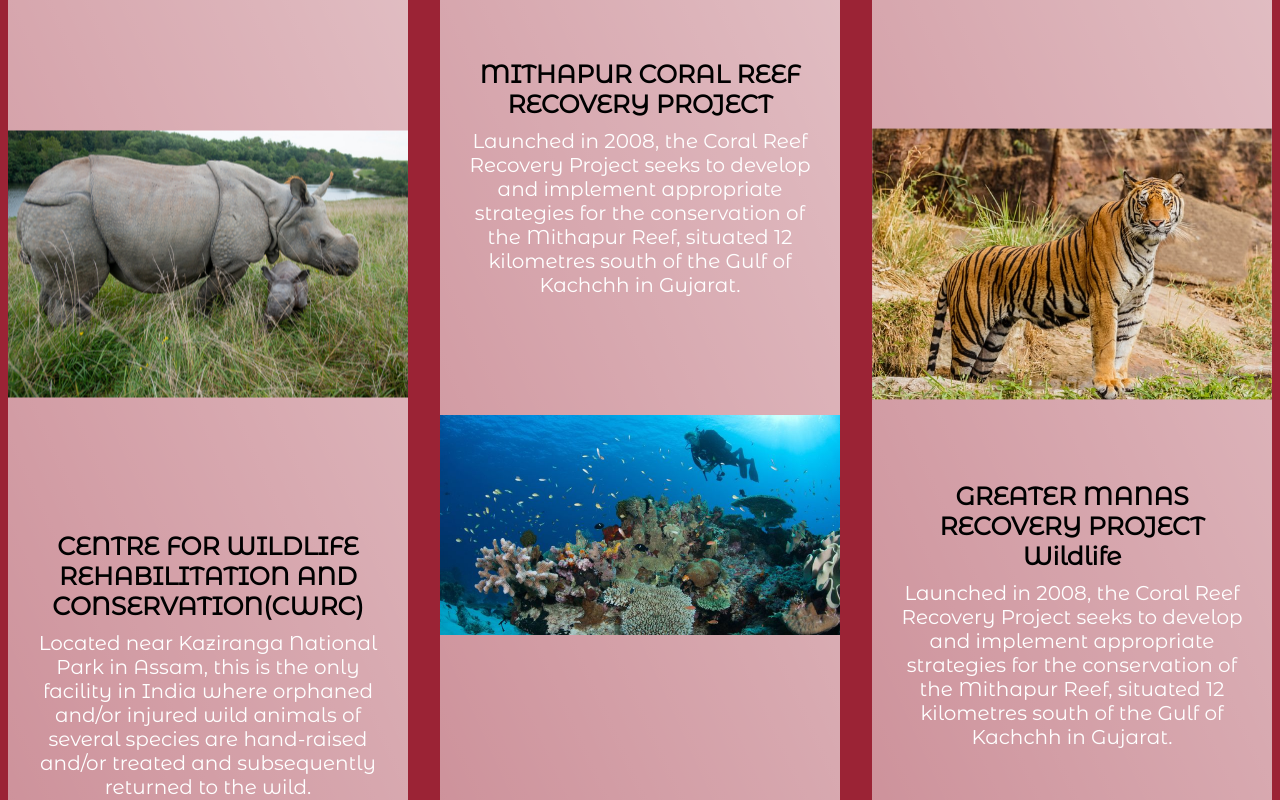
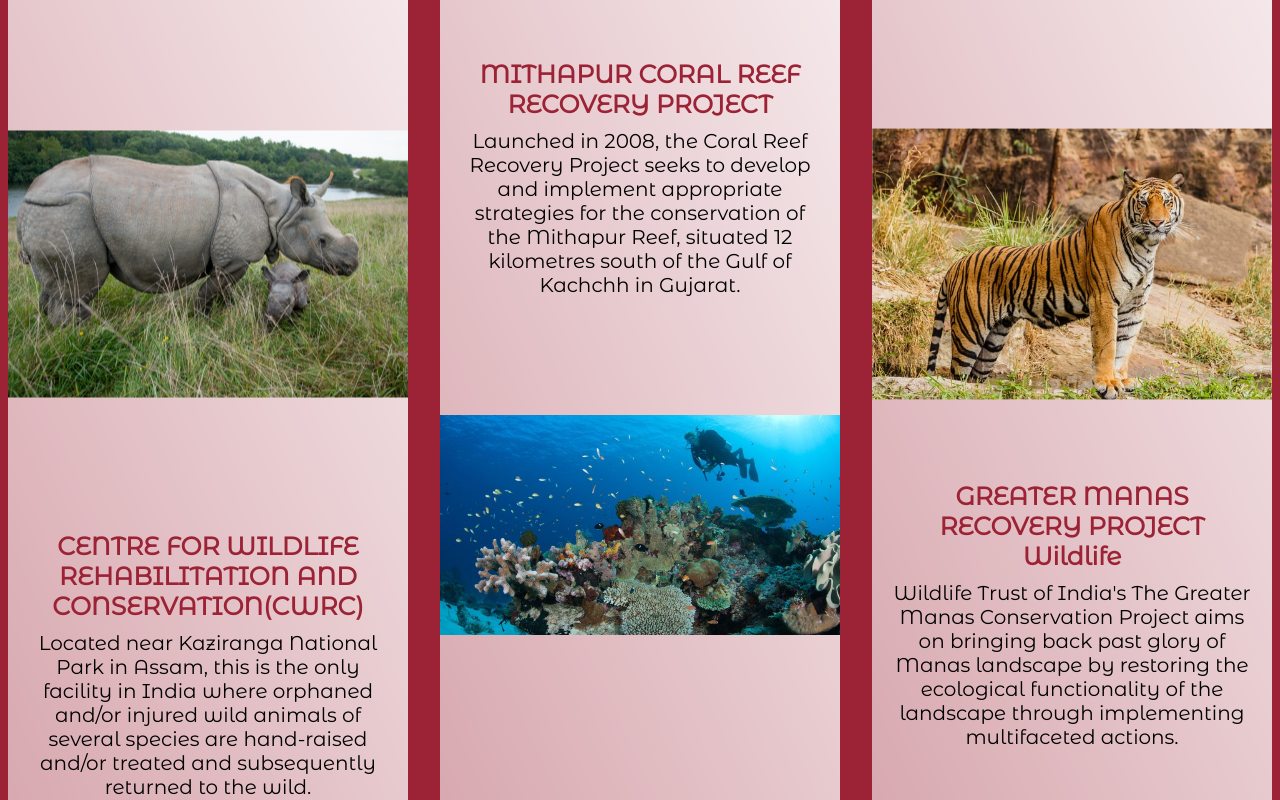
Before and after one commit to Daku1/TheSanctuary, a React (Create React App) app: page / in a window 1280 px wide. Shown: the part 980-1780 px from the top of the page. Built offline with nearby package versions, Linux system fonts and the light colour scheme.

Commit message:
debugged

```diff
--- a/src/components/Cards/Cards.css
+++ b/src/components/Cards/Cards.css
@@ -28,12 +28,12 @@
     text-align: center;
     background-image: linear-gradient(
         to right top,
-        rgba(255, 255, 255, 0.5),
-        rgba(255, 255, 255, 0.7)
+        rgba(255, 255, 255, 0.6),
+        rgba(255, 255, 255, 0.9)
     );
     padding: 1rem;
     margin: 1rem;
-    color: black;
+    color: #9b2335;
     list-style: none;
     border-radius: 10px;
     width: 25rem;
@@ -52,6 +52,7 @@
 .text-wrapper p {
     margin-top: 10px;
     font-size: 20px;
+    color: black;
 }
 
 @media screen and (max-width: 1028px) {
@@ -63,14 +64,14 @@
     }
     .card {
         background-image: linear-gradient(
-                to right top,
-                rgba(255, 255, 255, 0.6),
-                rgba(255, 255, 255, 0.8)
-            )
-            url('I:\intern\TheSanctuary\src\images\back3.jpg');
+            to right top,
+            rgba(255, 255, 255, 0.6),
+            rgba(255, 255, 255, 0.9)
+        );
         padding: 2rem;
         margin: 1rem;
-        color: black;
+
+        color: #9b2335;
         list-style: none;
         border-radius: 10px;
         height: 55rem;
--- a/src/components/Cards/Cards.js
+++ b/src/components/Cards/Cards.js
@@ -45,11 +45,11 @@ function Cards() {
                     <div className="text-wrapper">
                         <h2>GREATER MANAS RECOVERY PROJECT Wildlife</h2>
                         <p>
-                            Launched in 2008, the Coral Reef Recovery Project
-                            seeks to develop and implement appropriate
-                            strategies for the conservation of the Mithapur
-                            Reef, situated 12 kilometres south of the Gulf of
-                            Kachchh in Gujarat.
+                            Wildlife Trust of India's The Greater Manas
+                            Conservation Project aims on bringing back past
+                            glory of Manas landscape by restoring the ecological
+                            functionality of the landscape through implementing
+                            multifaceted actions.
                         </p>
                     </div>
                 </li>
--- a/src/components/Hero.css
+++ b/src/components/Hero.css
@@ -4,7 +4,7 @@
             rgba(0, 0, 0, 0.3),
             rgba(0, 0, 0, 0.6)
         ),
-        url('I:\intern\TheSanctuary\src\images\back3.jpg');
+        url('I:\intern\TheSanctuary\\src\images\back3.jpg');
     height: 100vh;
     background-position: center;
     background-size: cover;
```
